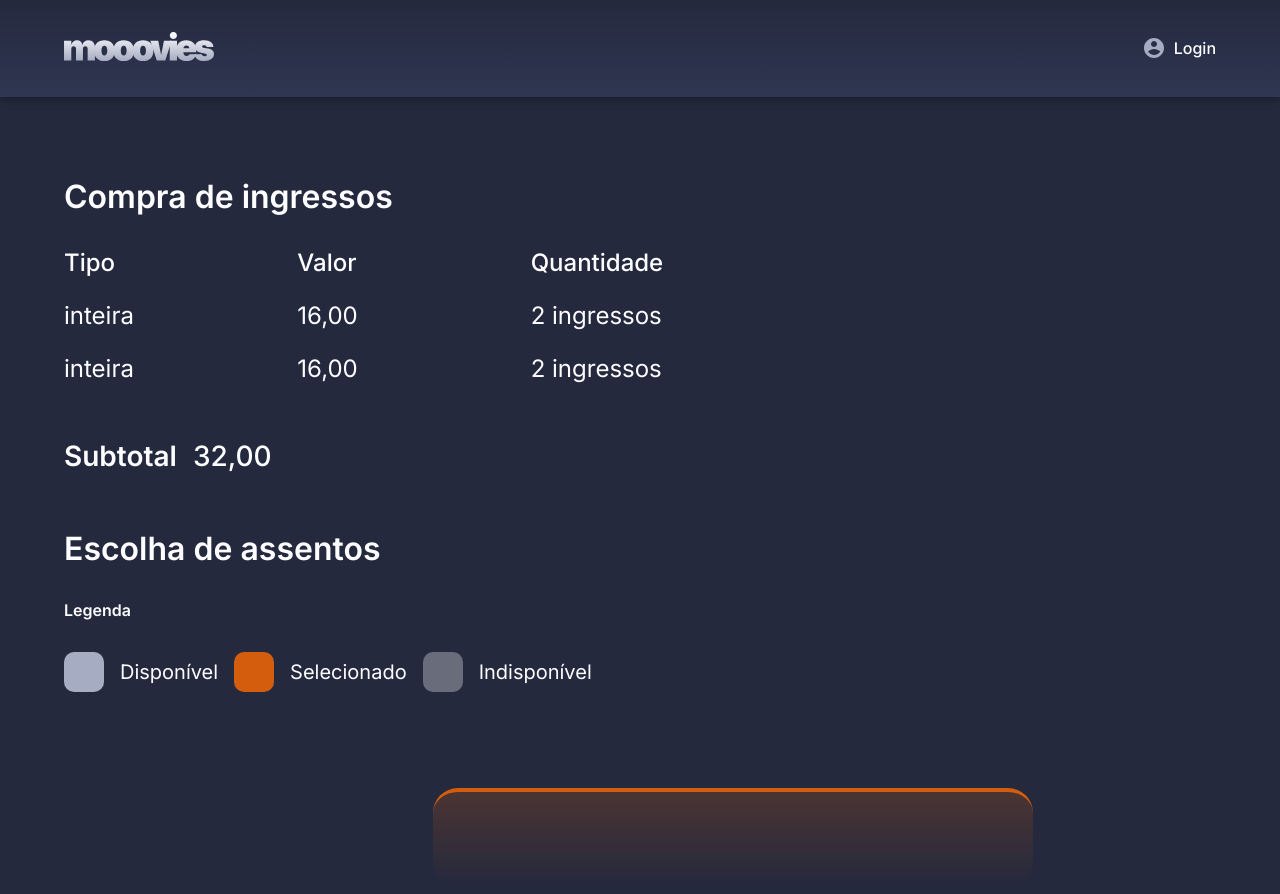
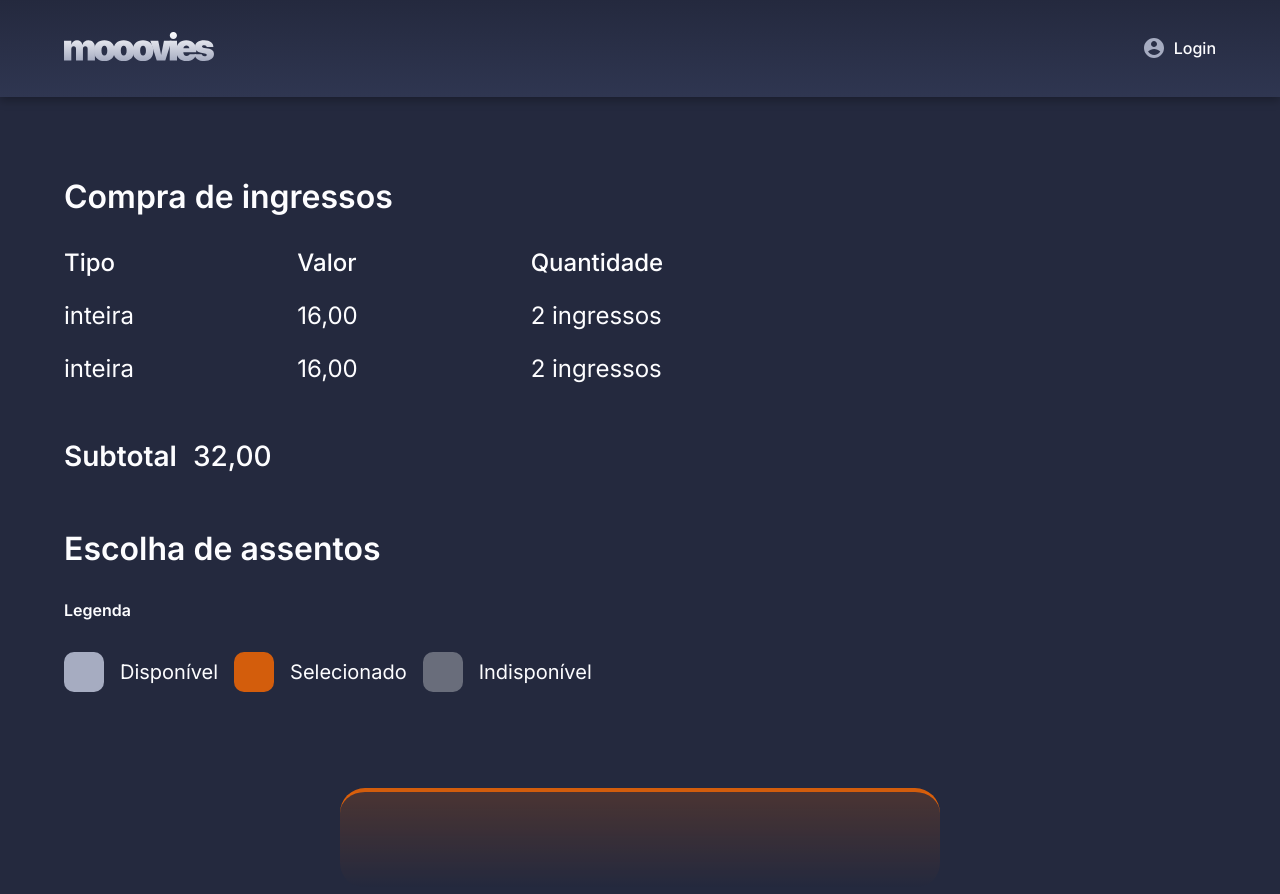
Before and after one commit to lucasgmelo/cinema-management, an Angular app in the folder client/: page /checkout in a window 1280 px wide. Shown: the top 894 px of the page. Built offline with nearby package versions, Linux system fonts and the light colour scheme.

Commit message:
feat(main): screen style

```diff
--- a/client/src/app/pages/checkout/checkout.component.scss
+++ b/client/src/app/pages/checkout/checkout.component.scss
@@ -97,12 +97,16 @@
     margin-top: 96px;
     margin-bottom: 80px;
 
+    display: flex;
+    flex-direction: column;
+    align-items: center;
+    justify-content: center;
+
     #tela{
         width: 600px;
         height: 100px;
         background: linear-gradient(180deg, rgba(255, 107, 0, 0.4) -124.5%, rgba(255, 107, 0, 0) 100%);
         border-top: 4px solid rgba(255, 107, 0, 0.8);
         border-radius: 25px;
-        margin-left: 32%;
     }
 }
```
